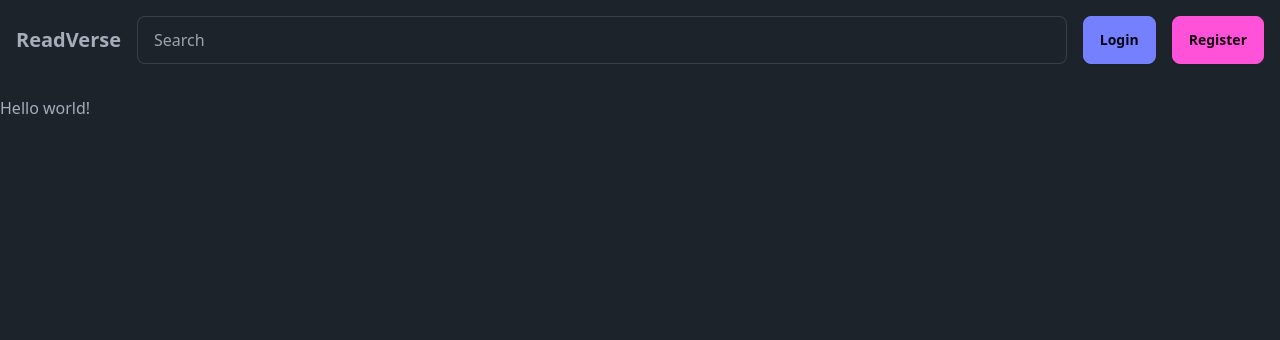
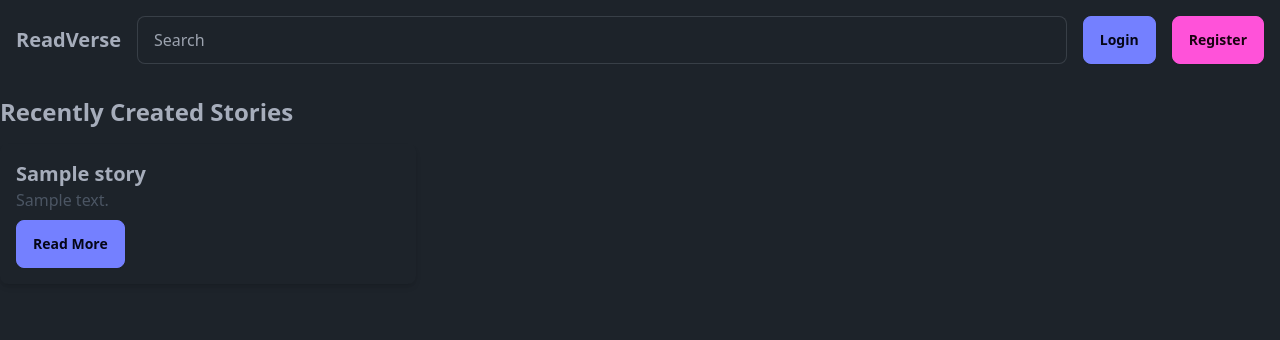
Before and after one commit to ReadVerseRPL/ReadVerse, a Flask app: template readverse/templates/pages/index.html in a window 1280 px wide. Shown: the top 340 px of the page. Run offline with Flask 3, Linux system fonts and the light colour scheme; the template is opened without the code that fills it: values that come from a table or form of the project are taken from there, others are empty; tables that the repository leaves empty hold one stand-in row (values such as "Sample post"); style sheets or scripts are compiled from the project's sources.

Commit message:
done update story and get latest

```diff
--- a/readverse/templates/pages/index.html
+++ b/readverse/templates/pages/index.html
@@ -1,5 +1,20 @@
 {% extends 'base.html' %}
 
 {% block content %}
-<h1>Hello world!</h1>
+<div class="stories">
+    <h1 class="text-2xl font-bold mb-4">Recently Created Stories</h1>
+    {% if recent_stories %}
+        <div class="grid grid-cols-1 md:grid-cols-2 lg:grid-cols-3 gap-4">
+            {% for story in recent_stories %}
+                <div class="story-card p-4 rounded-lg shadow-md hover:shadow-lg">
+                    <h2 class="story-title text-xl font-semibold">{{ story.title }}</h2>
+                    <p class="story-description text-gray-600">{{ story.description }}</p>
+                    <a href="{{ url_for('story.read_story', story_id=story.id) }}" class="btn btn-primary mt-2">Read More</a>
+                </div>
+            {% endfor %}
+        </div>
+    {% else %}
+        <p>No stories found.</p>
+    {% endif %}
+</div>
 {% endblock %}
```
Also changed, not shown: readverse/routes/index.py (+30 -4 lines), readverse/routes/story.py (+29 -6 lines).
